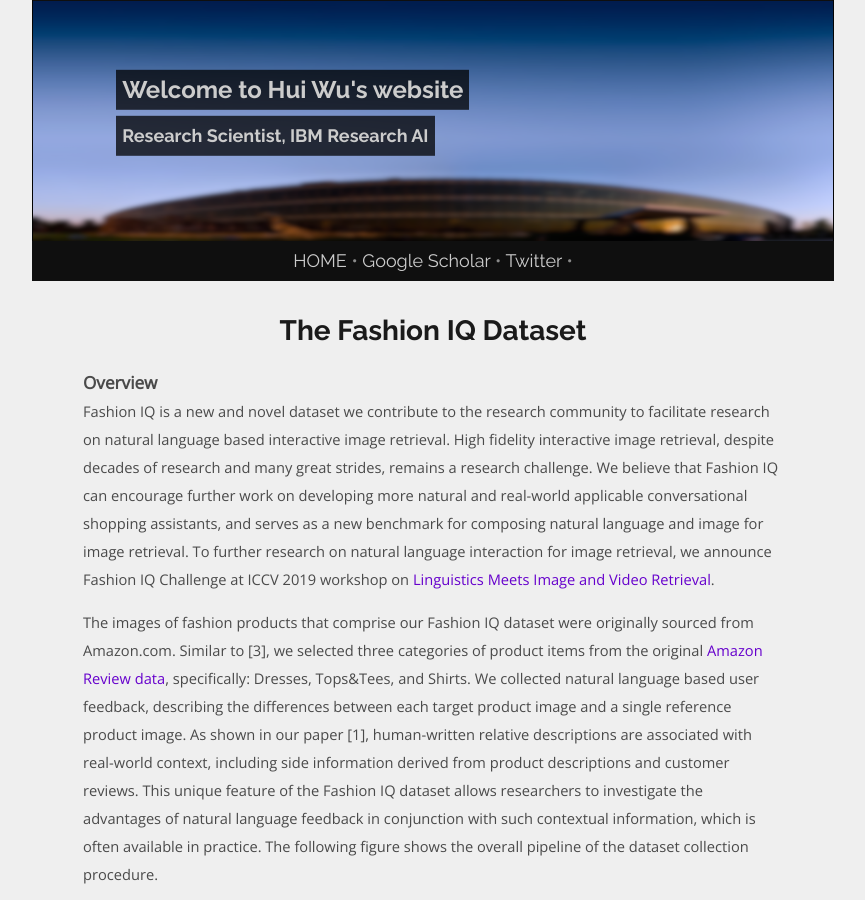
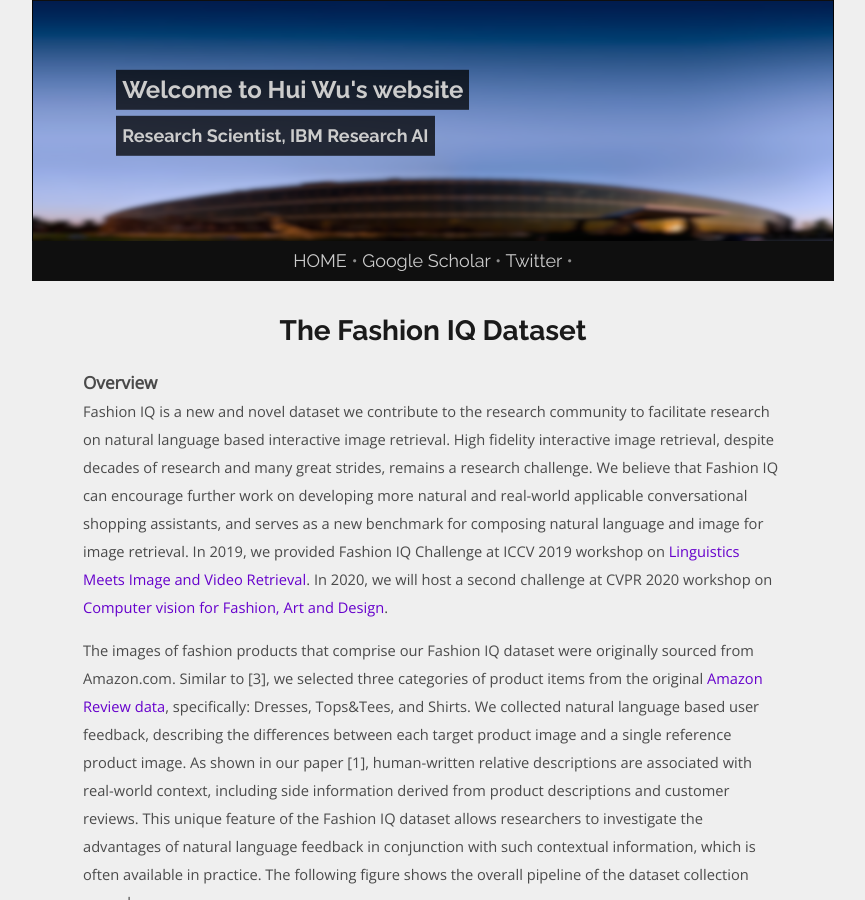
Before and after one commit to spacew/spacew.github.io, a Jekyll site: the page built from _posts/2019-05-29-fashion-iq.markdown, in a window 1280 px wide and 900 px high. Shown: the whole window, without its empty margins (207-1072 px from the left). Built offline with Jekyll 4.4.1, drawn with Linux system fonts in a browser that asks for light colours.

Commit message:
Update 2019-05-29-fashion-iq.markdown

```diff
--- a/_posts/2019-05-29-fashion-iq.markdown
+++ b/_posts/2019-05-29-fashion-iq.markdown
@@ -5,13 +5,13 @@ thumb:  /media/fashion-iq-teaser.png
 paper_name: The Fashion IQ Dataset, Retrieving Images by Combining Side Information and Relative Natural Language Feedback
 conf_name: Arxiv 2019
 paper_authors: Xiaoxiao Guo*, Hui Wu*, Yupeng Gao, Steven J. Rennie and Rogério S. Feris (* equal contribution)
-paper_pdf: https://arxiv.org/abs/tbd
+paper_pdf: https://arxiv.org/abs/1905.12794
 ---
 
 ### Overview
 
 Fashion IQ is a new and novel dataset we contribute to the research community to facilitate research on natural language based interactive image retrieval. High fidelity interactive image retrieval, despite decades of research and many great
-strides, remains a research challenge. We believe that Fashion IQ can encourage further work on developing more natural and real-world applicable conversational shopping assistants, and serves as a new benchmark for composing natural language and image for image retrieval. To further research on natural language interaction for image retrieval, we announce Fashion IQ Challenge at ICCV 2019 workshop on [Linguistics Meets Image and Video Retrieval](https://sites.google.com/view/lingir/fashion-iq).
+strides, remains a research challenge. We believe that Fashion IQ can encourage further work on developing more natural and real-world applicable conversational shopping assistants, and serves as a new benchmark for composing natural language and image for image retrieval. In 2019, we provided Fashion IQ Challenge at ICCV 2019 workshop on [Linguistics Meets Image and Video Retrieval](https://sites.google.com/view/lingir/fashion-iq). In 2020, we will host a second challenge at CVPR 2020 workshop on [Computer vision for Fashion, Art and Design](https://sites.google.com/view/cvcreative2020/fashion-iq).
 
 <!--more-->
 
```
